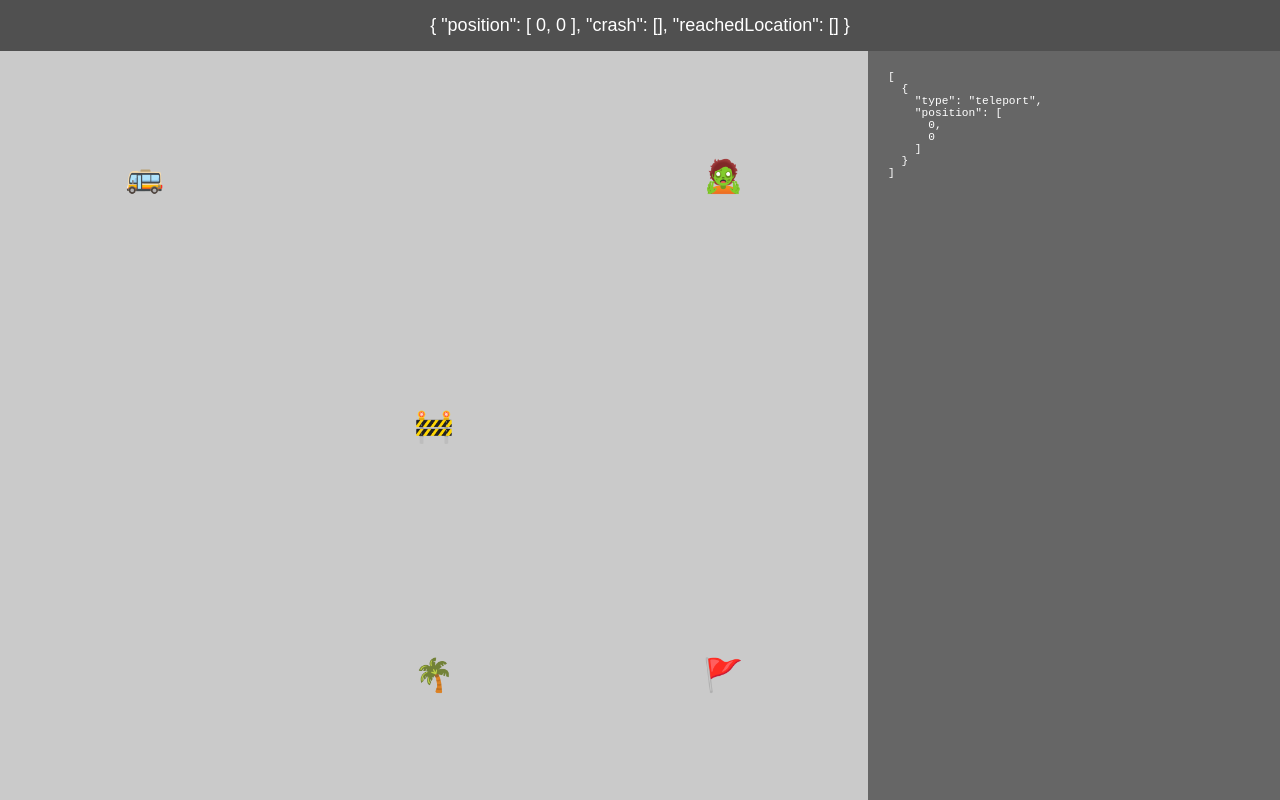
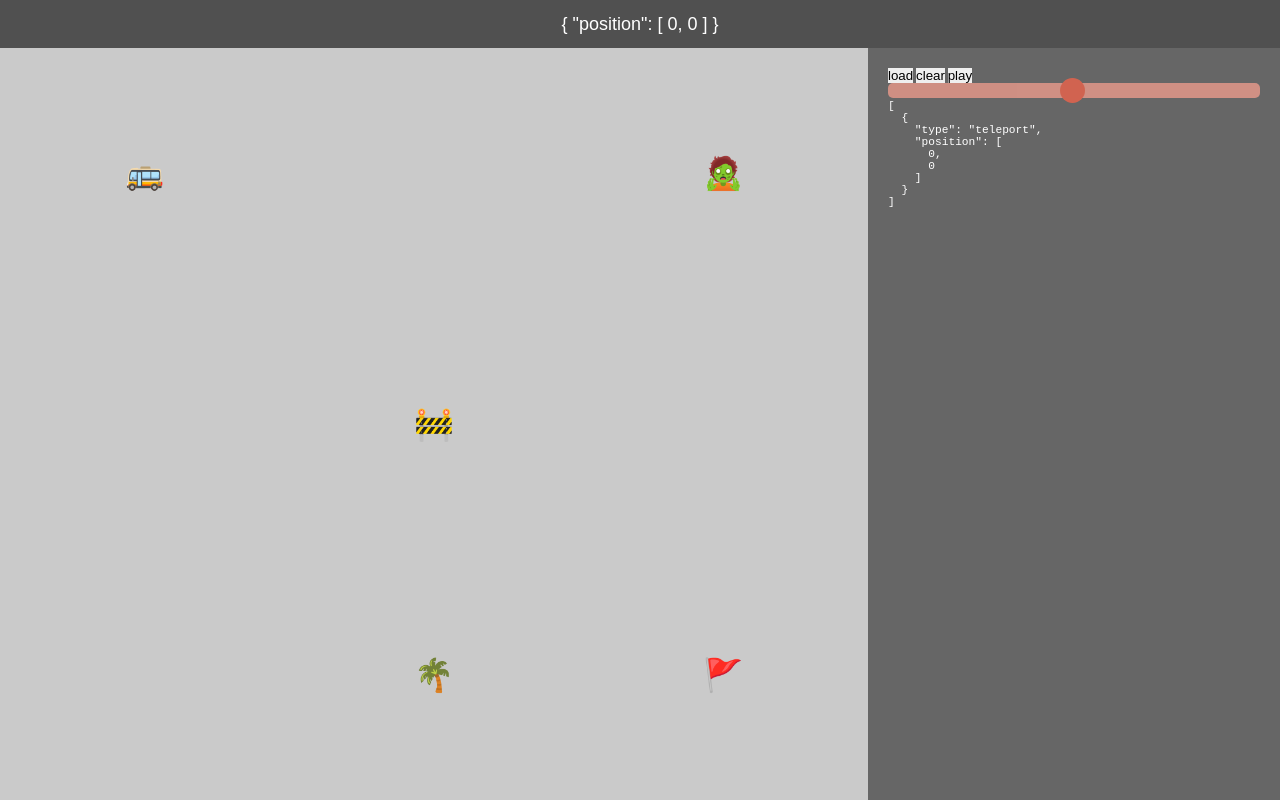
Before and after one commit to alexmerker/event-sourcing-sample, a website: page src/public/index.html in a window 1280 px wide. Drawn offline with Linux system fonts and the light colour scheme.

Commit message:
eventstore updates

```diff
--- a/src/public/index.html
+++ b/src/public/index.html
@@ -13,8 +13,6 @@
     <div id="wrapper">
         <div id="header" class="header">
             <div id="state"></div>
-            <button id="play">play</button>
-            <!-- <input type="range" min="1" max="100" value="50" class="slider" id="myRange"> -->
         </div>
         <div>
             <div class="leftpanel">
@@ -37,6 +35,10 @@
                 </div>
             </div>
             <div class="rightpanel">
+                <button id="clear">load</button>
+                <button id="clear">clear</button>
+                <button id="replay">play</button>
+                <input type="range" min="1" max="100" value="50" class="slider" id="myRange">
                 <pre id="eventLog"></pre>
             </div>
         </div>
--- a/src/public/index.js
+++ b/src/public/index.js
@@ -110,11 +110,11 @@ function positionIsValid(pos) {
 
 function updateEventLog(eventLog) {
   let viewEl = document.getElementById('eventLog');
-  viewEl.innerHTML = JSON.stringify(eventLog, undefined, 2);
+  viewEl.innerHTML = JSON.stringify(eventLog.reverse(), undefined, 2);
 }
 
 function updateState(state) {
-  let viewEl = document.getElementById('header');
+  let viewEl = document.getElementById('state');
   viewEl.innerHTML = JSON.stringify(state, undefined, 2);
 }
 
@@ -138,13 +138,13 @@ function moveBusEmoji(newpos) {
   el = document.querySelector('[coords="' + JSON.stringify(newpos) + '"]');
 
   if (el.innerHTML === '') {
+    delete state.reachedLocation;
+    delete state.crash;
     el.innerHTML = '🚌';
   } else if (el.innerHTML === '🚩') {
-    // TODO: new arrival at location
     reachedLocation(el.innerHTML);
     el.innerHTML = el.innerHTML + '🎉' + '🚌';
   } else {
-    // TODO: new crash
     crash(el.innerHTML);
     el.innerHTML = el.innerHTML + '💥' + '🚌';
   }
--- a/src/public/styles.css
+++ b/src/public/styles.css
@@ -16,6 +16,10 @@ body {
   font-size: 18px;
   font-family: sans-serif;
   color: #fff;
+}
+
+#state {
+  line-height: 1em;
 }
 
 .leftpanel {
```
